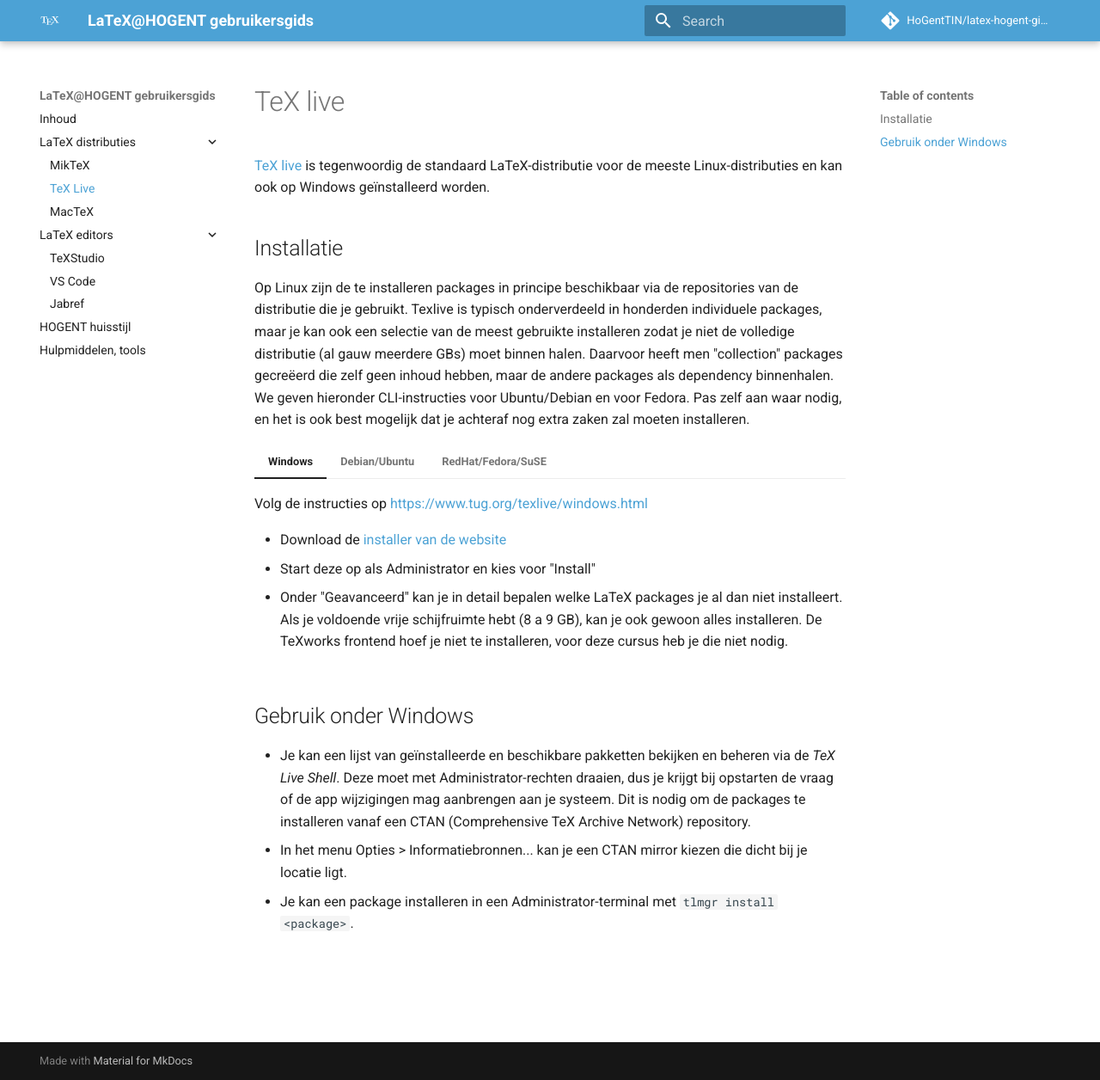
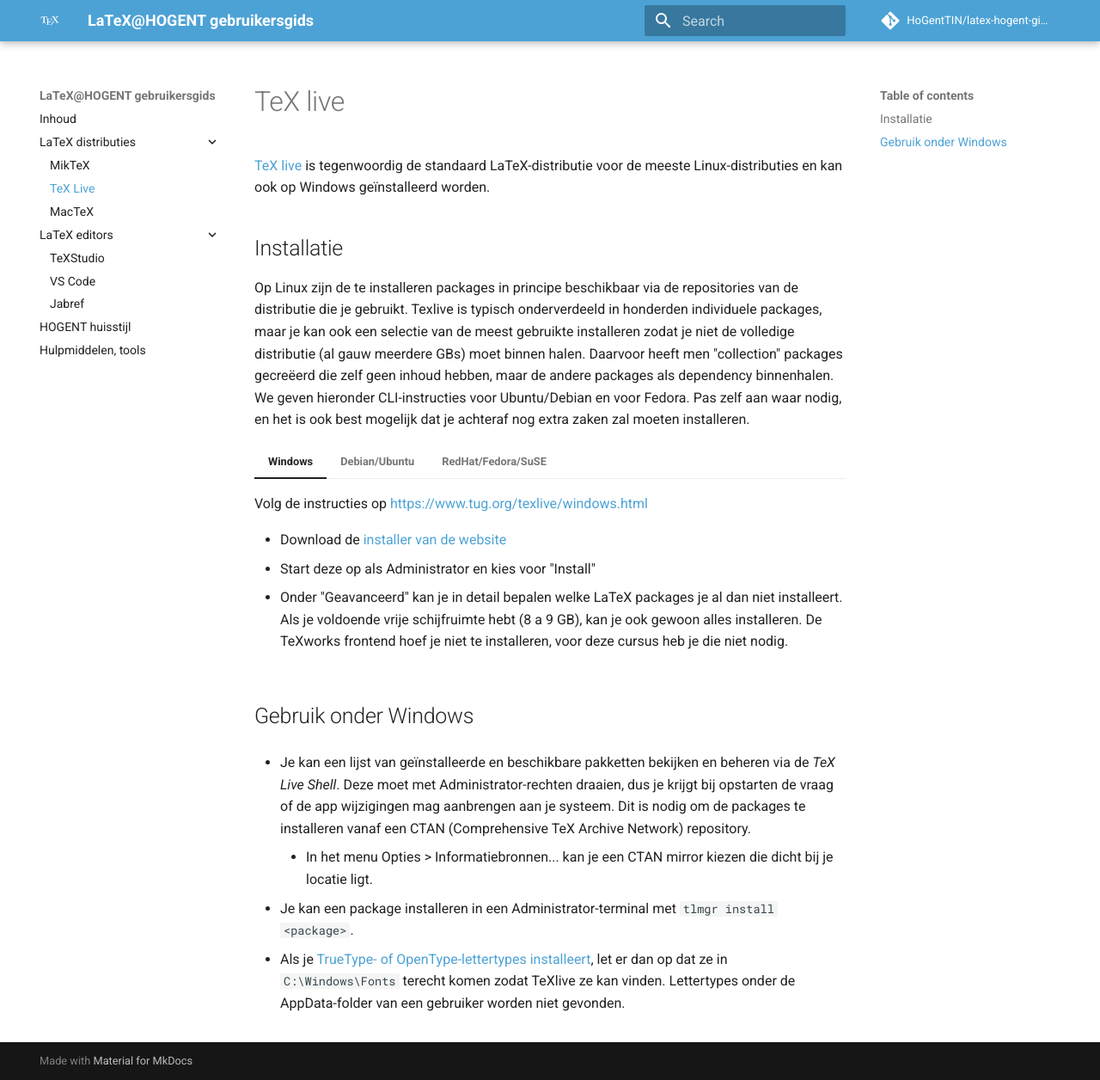
Before and after one commit to HoGentTIN/latex-hogent-gids, an MkDocs documentation site: the page built from docs/installatie-texlive.md, in a window 1280 px wide and 1256 px high. Shown: the whole window at 86% size. Built offline with MkDocs 1.6.1 and Material for MkDocs 9.7.7, drawn with Linux system fonts in a browser that asks for light colours; comment, search, counter and statistics services are not loaded.

Commit message:
Opm op lettertype-installatie toegevoegd

```diff
--- a/docs/installatie-texlive.md
+++ b/docs/installatie-texlive.md
@@ -29,5 +29,9 @@ Op Linux zijn de te installeren packages in principe beschikbaar via de reposito
 ## Gebruik onder Windows
 
 - Je kan een lijst van geïnstalleerde en beschikbare pakketten bekijken en beheren via de *TeX Live Shell*. Deze moet met Administrator-rechten draaien, dus je krijgt bij opstarten de vraag of de app wijzigingen mag aanbrengen aan je systeem. Dit is nodig om de packages te installeren vanaf een CTAN (Comprehensive TeX Archive Network) repository.
-  - In het menu Opties > Informatiebronnen... kan je een CTAN mirror kiezen die dicht bij je locatie ligt.
+
+    - In het menu Opties > Informatiebronnen... kan je een CTAN mirror kiezen die dicht bij je locatie ligt.
+
 - Je kan een package installeren in een Administrator-terminal met `tlmgr install <package>`.
+
+- Als je [TrueType- of OpenType-lettertypes installeert](hogent-huisstijl.md#lettertypes), let er dan op dat ze in `C:\Windows\Fonts` terecht komen zodat TeXlive ze kan vinden. Lettertypes onder de AppData-folder van een gebruiker worden niet gevonden.
```
